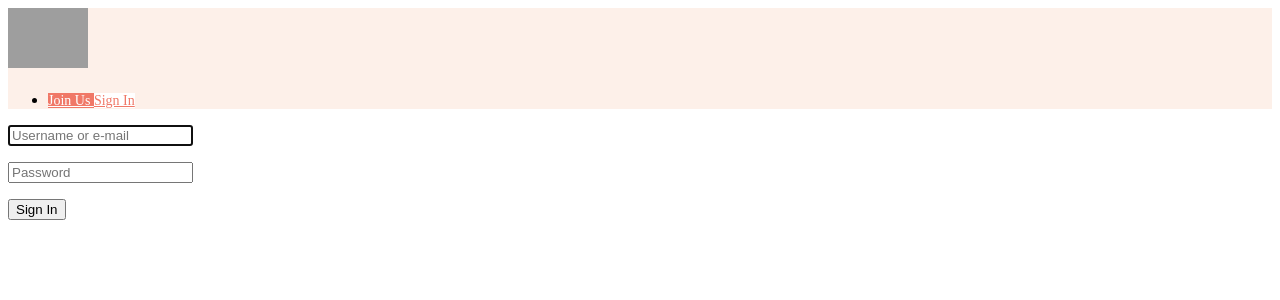
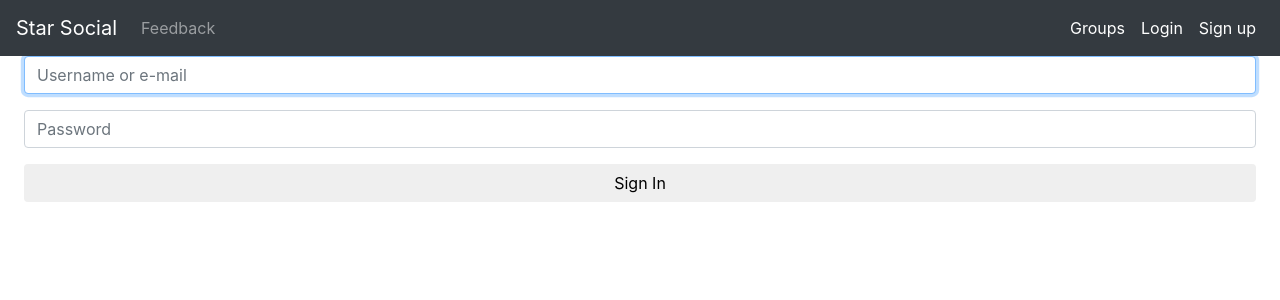
Before and after one commit to ishurani/social-media, a Django app: page /account/login/ in a window 1280 px wide. Shown: the top 300 px of the page. Run offline with Django 3.2, Linux system fonts and the light colour scheme; some libraries are stand-ins or nearby versions; grey boxes are pictures that could not be loaded.

Commit message:
home page added

```diff
--- a/main/templates/base.html
+++ b/main/templates/base.html
@@ -2,44 +2,85 @@
 <html lang="en" dir="ltr">
   <head>
     <meta charset="utf-8">
-    <title></title>
+  <meta name="viewport" content="width=device-width, initial-scale=1, shrink-to-fit=no">
+    <title>Social-Media</title>
+
+    <link href="//maxcdn.bootstrapcdn.com/bootstrap/4.1.1/css/bootstrap.min.css" rel="stylesheet" id="bootstrap-css">
+    <script src="//cdnjs.cloudflare.com/ajax/libs/jquery/3.2.1/jquery.min.js"></script>
+
+        <!-- Latest compiled JavaScript -->
+        <script src="//maxcdn.bootstrapcdn.com/bootstrap/4.1.1/js/bootstrap.min.js"></script>
+
+        <link rel="stylesheet" href="https://cdnjs.cloudflare.com/ajax/libs/font-awesome/4.7.0/css/font-awesome.min.css">
+
+        <link href="https://fonts.googleapis.com/css?family=Source+Sans+Pro" rel="stylesheet">
+
   </head>
   <body>
     {% load static %}
-    <nav class="navbar sticky-top serefe-navbar" style="background-color: #FDF0E9">
-    <a class="navbar-brand py-0" href="{% url 'main:home' %}" style="color: #333333; font-size: 30px;">
-        <img class="serefe-logo" src="{% static 'img/logo/logo_tagline.png' %}" style="height: 60px">
-    </a>
+    <nav class="navbar navbar-icon-top navbar-expand-lg navbar-dark bg-dark">
+  <a class="navbar-brand" href="{% url 'main:home' %}" id="two">Star Social</a>
 
-    <div>
+  <div class="collapse navbar-collapse" id="navbarSupportedContent">
     <ul class="navbar-nav mr-auto">
-            {% if not user.is_authenticated %}
       <li class="nav-item">
-                <a class="nav-link btn sign-btn py-1 px-3 mr-2 " href="{% url 'account_signup'%}"
-                   style="background-color: #F07867; color: #FFFFFF;display: inline; font-size: 14px;">Join Us
-                </a>
-                <a class="nav-link btn sign-btn py-1 px-3" href="{% url 'account_login'%}?next={{request.path}}"
-                   style="background-color:  #FFFFFF; color: #F07867; display: inline; font-size: 14px;">Sign In
+        <a class="nav-link" href="#">
+          Feedback
         </a>
       </li>
-            {% endif %}
+    </ul>
+
     {% if user.is_authenticated %}
-                {% if user.is_counseller %}
-                    <li class="nav-item">
-                        <a class="nav-link text-dark" href="{% url 'main:home'%}"><strong>Dashboard</strong></a>
+
+   <ul class="navbar-nav navbar-right">
+
+       <li>
+         <li class="nav-item" style="color:white">
+             Hi, {{ user.username }}</li>
+
+        <a href="#" style="color:white">Profile</a>
+        </li>&nbsp;&nbsp;&nbsp;
+
+      <li class="nav-item active">
+      <li class="dropdown"><a class="dropdown-toggle" id="link" data-toggle="dropdown" href="#">Group <span class="caret"></span></a>
+        <ul class="dropdown-menu">
+          <li id="post1"><a href="#">All Groups</a></li>
+          <li id="post1"><a href="#">New Group</a></li>
+        </ul>
+      </li></li>
+      <li class="dropdown"><a class="dropdown-toggle" id="link" data-toggle="dropdown" href="#">Post <span class="caret"></span></a>
+        <ul class="dropdown-menu">
+          <li id="post1"><a href="#">All Posts</a></li>
+          <li id="post1"><a href="#">New Post</a></li>
+        </ul>
       </li>
-                {% endif %}
-            <li class="nav-item">
-                Hi, {{ user.username }}
-                <a href="/notifications" class="fa fa-bell ml-2 mr-2" style="color: black;text-decoration: none"></a>
-
+      <li>
       <a class="nav-link btn sign-btn py-1 px-3 d-inline" style="font-size: 14px"
              href="{% url 'accounts:logout' %}">Logout</a>
       </li>
+    </ul>
+      {% else %}
+     <ul class="navbar-nav navbar-right">
+      <li class="nav-item active">
+        <a class="nav-link" href="#" id="one">
+        Groups
+          </a>
+      </li>
+        <li class="nav-item active">
+        <a class="nav-link" href="{% url "account_login"%}" id="one">
+         Login
+          </a>
+      </li>
+        <li class="nav-item active">
+        <a class="nav-link" href="{% url "account_signup"%}" id="one">
+         Sign up
+          </a>
+      </li>
+    </ul>
     {% endif %}
-        </ul>
   </div>
 </nav>
+
 {% block content %}
 
 {% endblock %}
```
Also changed, not shown: db.sqlite3, static/css/style.css (added). Lines whose indentation alone changed are shown as unchanged.
